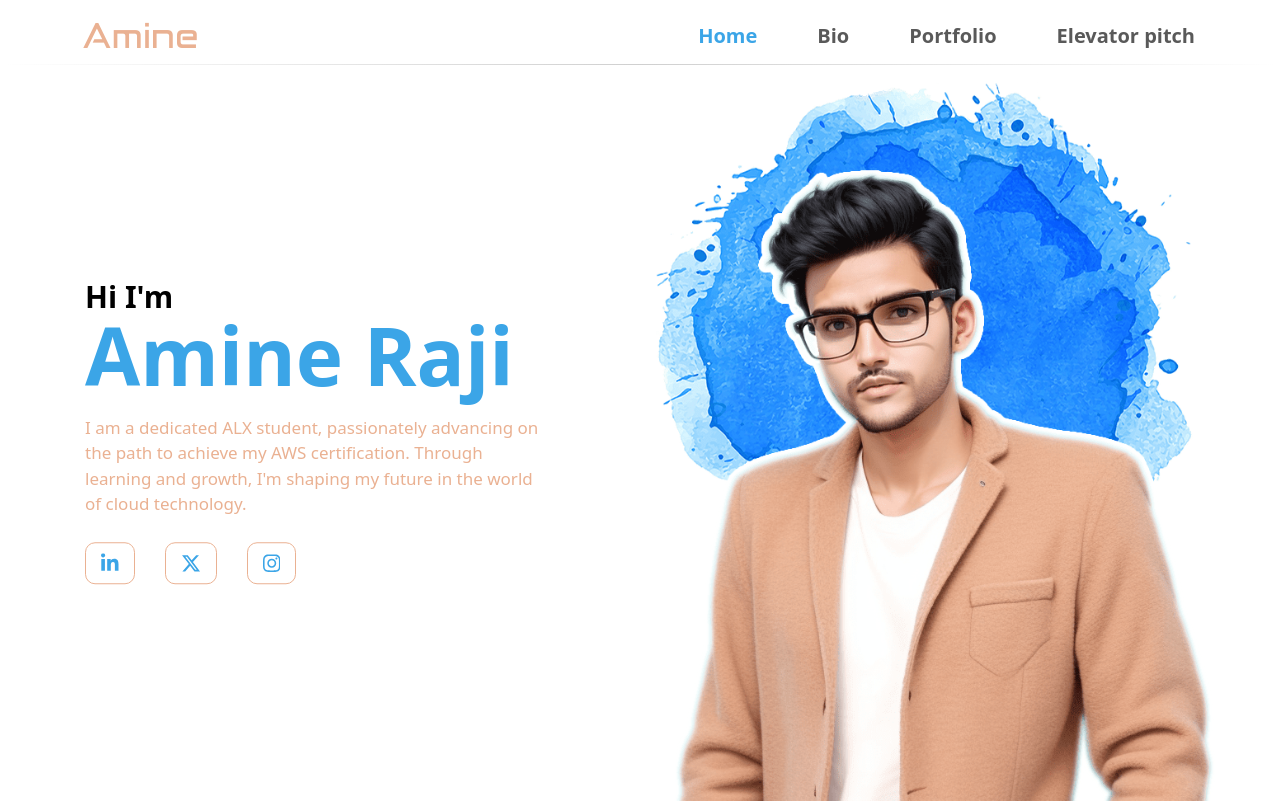
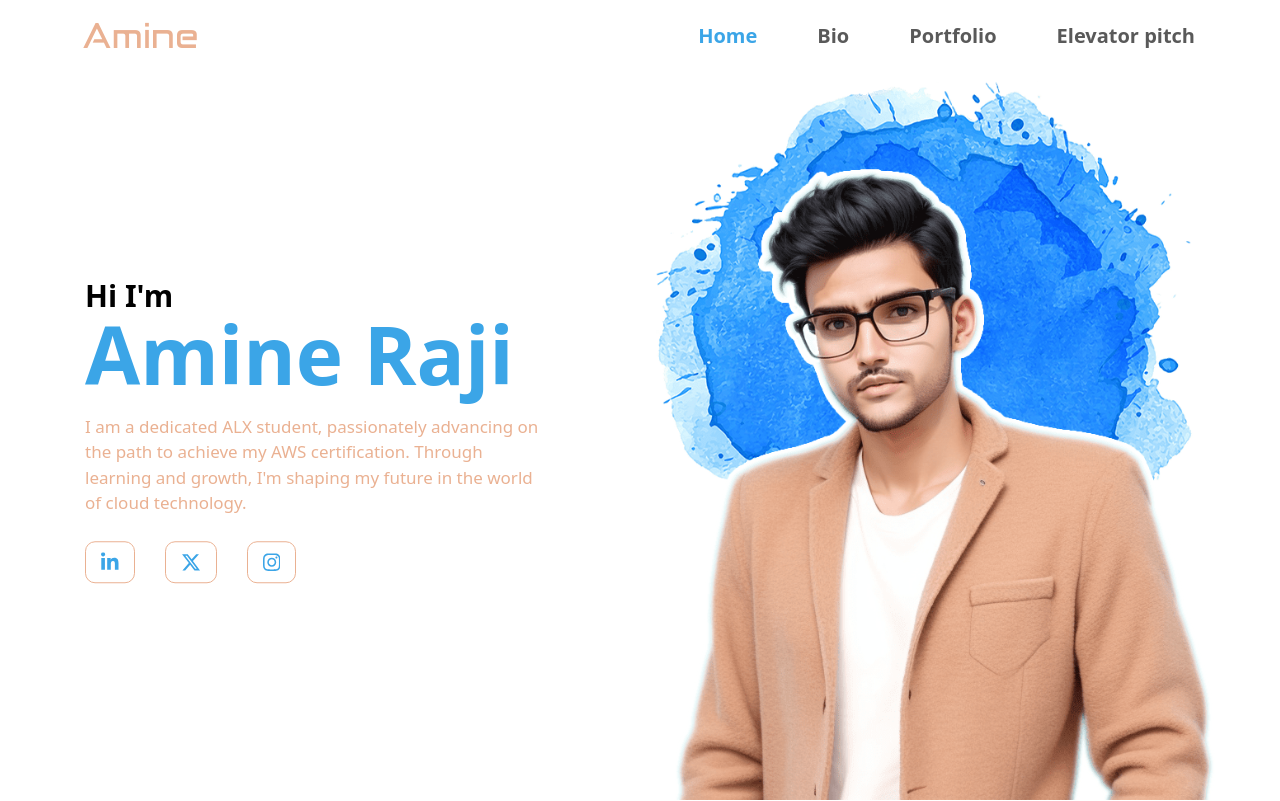
Before and after one commit to fleosan/amineraji.github.io, a plain HTML site: page index.html in a window 1280 px wide. Drawn offline with nearby package versions, Linux system fonts and the light colour scheme.

Commit message:
Update index.html

```diff
--- a/index.html
+++ b/index.html
@@ -38,7 +38,7 @@
                 </div>
             </div>
         </div>
-        <hr class="style-two">
+
         <div class="slider owl-carousel">
 
 
```
